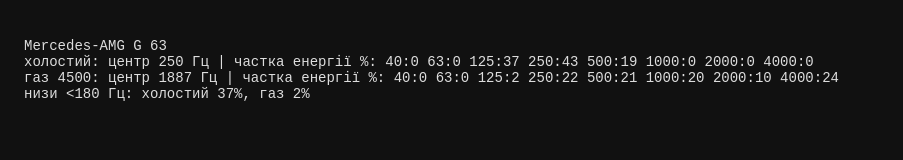
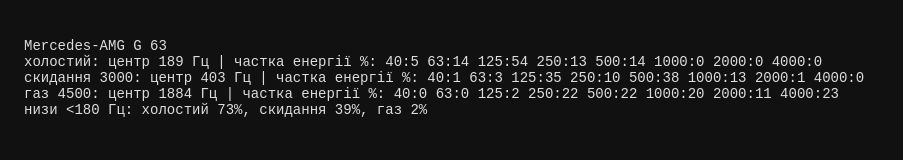
Before and after one commit to vinnitskiy88/perdun, a plain HTML site: page tools/bass.html in a window 1280 px wide. Shown: the whole page, without its empty margins (0-903 px from the left). Drawn offline with Linux system fonts and the light colour scheme.

Commit message:
G 63: more bass in idle and overrun burble
New engine layer burbleBass: 40-150 Hz taken before the low cut and mixed
in only at idle (0.7 weight) and on overrun; full throttle is unchanged.
G 63 burbleBass 2.5, lope 0.4. Energy below 180 Hz (one channel):
idle 38 -> 73 %, overrun at 3000 rpm 6 -> 42 %, full throttle 3 -> 3 %.
tools/bass.html now also measures overrun.

Co-Authored-By: Claude Opus 5.5 <noreply@anthropic.com>

```diff
--- a/js/cars.js
+++ b/js/cars.js
@@ -34,9 +34,10 @@ export const CARS = [
       pipe: [3.4, 3.9], pipeFb: -0.3, pipeDamp: 0.4,
       formants: [{ f: 140, q: 1.0, g: 0.85 }, { f: 420, q: 1.4, g: 0.3 }],
       dry: 0.5, muffler: 5500, intake: 1.2, intakeF: 3000,
-      rasp: 0.5, lope: 0.25, crackle: 1.0, whine: 0.05, whineRatio: 30,
+      rasp: 0.5, lope: 0.4, crackle: 1.0, whine: 0.05, whineRatio: 30,
       idleStrength: 0.45, overrunStrength: 0.75, lowCut: 150,
       popGain: 1.8, burble: 0.8,
+      burbleBass: 2.5,   // більше басу в бурчанні на холостих і на скиданні (на газу без змін)
       // вузькі, різкі імпульси тиску — більше «хрипу» 1–4 кГц навіть на низьких обертах
       pulseWidth: 0.18, drive: 1.7, gain: 0.55,
     },
--- a/js/engine-core.js
+++ b/js/engine-core.js
@@ -214,6 +214,11 @@ export class EngineSynth {
     this.heat = 0;        // нагрів вихлопу після активної їзди (0..1) — паливо для пострілів
     this.burst = 0;       // скільки ще спалахів триває поточна серія пострілів
     this.lowCut = [new Biquad(), new Biquad()];
+    // Шар басу бурчання: низ 40–150 Гц з сигналу ДО зрізу низу, додається лише
+    // на холостих і при гальмуванні двигуном (на газу баланс не чіпає)
+    this.bassLP = [new Biquad(), new Biquad()];
+    this.bassHP = [new Biquad(), new Biquad()];
+    this.bassW = 0;
     this.crank = 0;
     this.crackleUser = 1;
     this.e = null;
@@ -222,9 +227,11 @@ export class EngineSynth {
   setCar(e) {
     // Значення за замовчуванням для полів, яких може не бути в профілі
     e = Object.assign({ idleStrength: 0.35, overrunStrength: 0.6, crankStrength: 1.1, lowCut: 130,
-      popGain: 1, burble: 0 }, e);
+      popGain: 1, burble: 0, burbleBass: 0 }, e);
     this.e = e;
     for (const f of this.lowCut) f.highpass(e.lowCut, 0.7, this.sr);
+    for (const f of this.bassLP) f.lowpass(150, 0.7, this.sr);
+    for (const f of this.bassHP) f.highpass(40, 0.7, this.sr);
     this.cyl = e.cylinders.map(c => ({ ang: (c.ang % 720) / 720, bank: c.bank, gain: c.gain }));
     this.nCyl = this.cyl.length;
     for (let b = 0; b < 2; b++) {
@@ -306,6 +313,13 @@ export class EngineSynth {
     const boost = smoothstep((this.loadS - 0.35) / 0.45);
     const whineAmp = e.whine * (0.15 + 0.85 * boost) * rpmNorm * rpmNorm;
 
+    // Вага шару басу: холостий (оберти біля холостих і малий газ) або гальмування двигуном
+    const idleness = clamp(1 - (this.rpmS - e.idle) / 1200, 0, 1) * (1 - this.loadS);
+    // на холостих — помірніше, ніж на скиданні: щоб бурчання лишалось «бульк», а не гул
+    const bassTarget = e.burbleBass * Math.max(0.7 * idleness, this.ovS);
+    this.bassW += (bassTarget - this.bassW) * (1 - Math.exp(-blockT / 0.15));
+    const bw = this.bassW;
+
     for (let i = 0; i < n; i++) {
       this.rpmS += (rpmT - this.rpmS) * kR;
       this.loadS += (loadT - this.loadS) * kL;
@@ -356,7 +370,11 @@ export class EngineSynth {
 
       // DC-фільтр (~25 Гц) + насичення
       // Зріз низу (2-й порядок, ~90 Гц): прибирає «гудіння» і постійну складову
-      const hl = this.lowCut[0].run(l), hr = this.lowCut[1].run(r);
+      let hl = this.lowCut[0].run(l), hr = this.lowCut[1].run(r);
+      if (e.burbleBass > 0) {   // фільтри працюють безперервно — без клацань при вмиканні
+        hl += this.bassHP[0].run(this.bassLP[0].run(l)) * bw;
+        hr += this.bassHP[1].run(this.bassLP[1].run(r)) * bw;
+      }
       let oL = Math.tanh(hl * e.drive) * e.gain, oR = Math.tanh(hr * e.drive) * e.gain;
 
       // Свист нагнітача: з моторного відсіку, повз вихлоп і насичення
--- a/tools/bass.html
+++ b/tools/bass.html
@@ -12,11 +12,11 @@ const car = CARS.find((c) => c.id === id);
 const SR = 48000, N = 4096;
 const bands = [40, 63, 125, 250, 500, 1000, 2000, 4000];
 
-function spectrum(rpm, load) {
+function spectrum(rpm, load, overrun = 0) {
   const s = new EngineSynth(SR); s.setCar(car.engine);
   const L = new Float32Array(128), R = new Float32Array(128), buf = [];
   for (let b = 0; b < 3 * SR / 128; b++) {
-    s.render(L, R, 128, { rpm, load, overrun: 0, cut: 0, crank: 0 });
+    s.render(L, R, 128, { rpm, load, overrun, cut: 0, crank: 0 });
     // ?ch=L — лише лівий канал (так його чує один динамік), інакше середнє L+R
     const ch = new URLSearchParams(location.search).get('ch');
     if (b > SR / 128) for (let i = 0; i < 128; i++) buf.push(ch === 'L' ? L[i] : (L[i] + R[i]) / 2);
@@ -45,9 +45,11 @@ function spectrum(rpm, load) {
   return { cen: Math.round(num / den), b: e.map((v) => Math.round(100 * v / tot)) };
 }
 
-const idle = spectrum(car.engine.idle, 0.2), gas = spectrum(4500, 1);
+const idle = spectrum(car.engine.idle, 0.2), gas = spectrum(4500, 1), over = spectrum(3000, 0, 1);
 const fmt = (r) => `центр ${r.cen} Гц | частка енергії %: ` + bands.map((f, i) => `${f}:${r.b[i]}`).join(' ');
+const low = (r) => r.b[0] + r.b[1] + r.b[2];
 document.getElementById('out').textContent =
-  `${car.name}\nхолостий: ${fmt(idle)}\nгаз 4500: ${fmt(gas)}\nнизи <180 Гц: холостий ${idle.b[0] + idle.b[1] + idle.b[2]}%, газ ${gas.b[0] + gas.b[1] + gas.b[2]}%`;
-window.__res = { idle, gas }; window.__done = true;
+  `${car.name}\nхолостий: ${fmt(idle)}\nскидання 3000: ${fmt(over)}\nгаз 4500: ${fmt(gas)}\n` +
+  `низи <180 Гц: холостий ${low(idle)}%, скидання ${low(over)}%, газ ${low(gas)}%`;
+window.__res = { idle, gas, over }; window.__done = true;
 </script></body></html>
```
